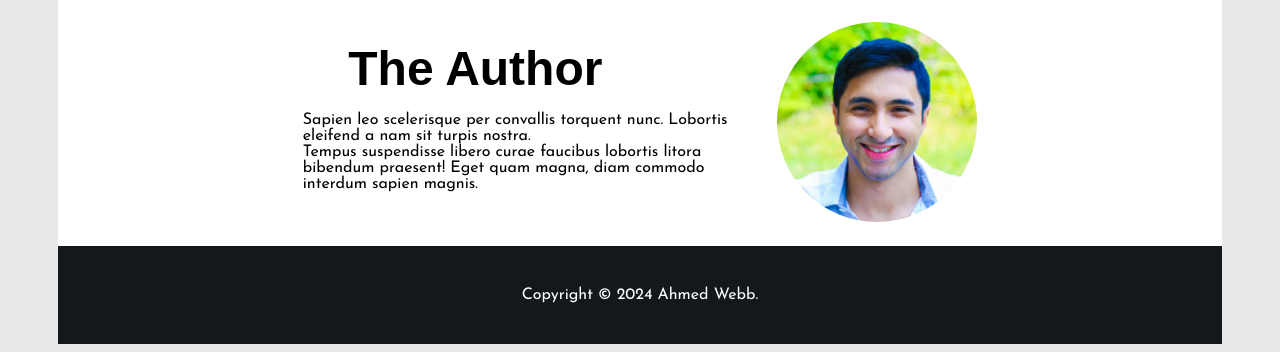
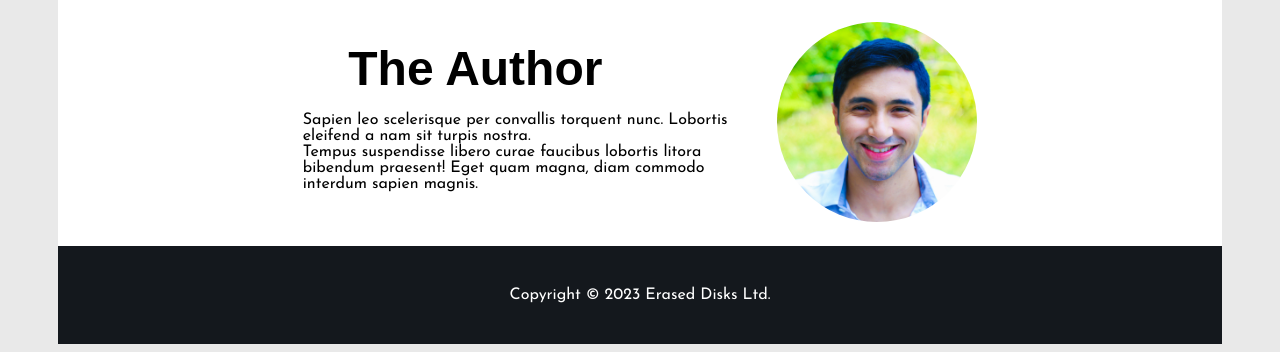
Before and after one commit to giangoma/Web-Dev-II-SA1-Clone-Task, a plain HTML site: page index.html in a window 1280 px wide. Shown: the part 2180-2532 px from the top of the page. Drawn offline with Linux system fonts and the light colour scheme; a web font is replaced by a local one.

Commit message:
index.html

```diff
--- a/index.html
+++ b/index.html
@@ -119,7 +119,7 @@
         <!--This is the footer portion, the last portion of the site.-->
         <div class="footer-portion">
             <footer>
-                <p>Copyright &copy 2024 Ahmed Webb.</p>
+                <p>Copyright &copy 2023 Erased Disks Ltd.</p>
             </footer>
         </div>
 
```
